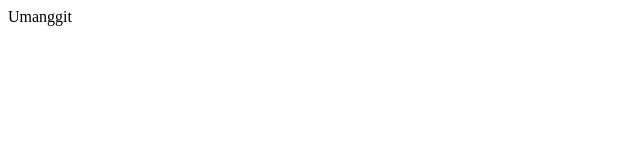
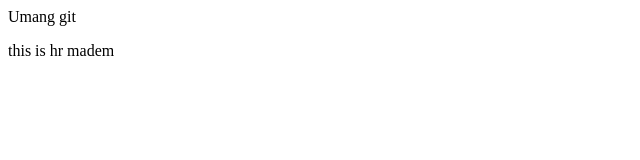
Before and after one commit to patelumang98242/localrepo, a plain HTML site: page index.html in a window 1280 px wide. Shown: the full height of the page, 0-640 px from the left. Drawn offline with Linux system fonts and the light colour scheme.

Commit message:
update form paregraph

```diff
--- a/index.html
+++ b/index.html
@@ -1 +1,2 @@
-<p>Umanggit </p>
+<p>Umang git </p>
+<p>this is hr madem</p>
```
